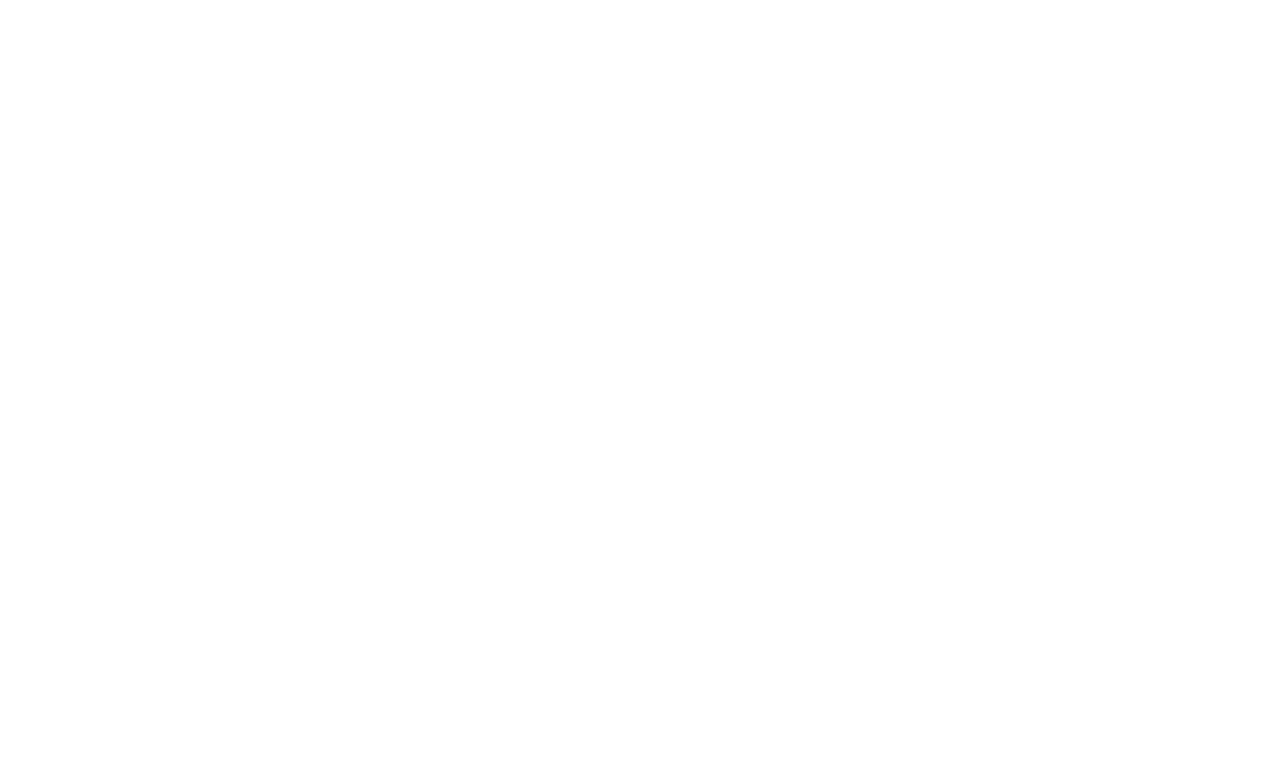
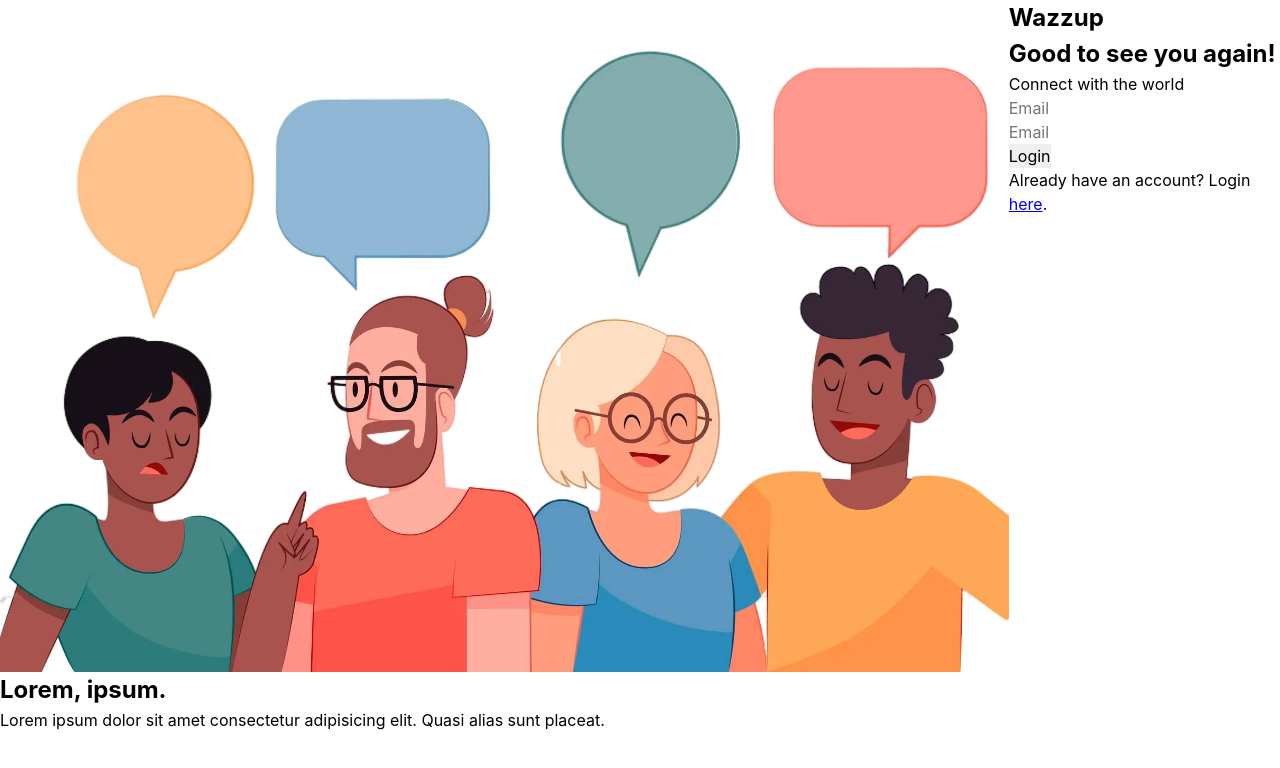
Before and after one commit to evanckennedy/wazzup, a React (Vite) app in the folder frontend/: page / in a window 1280 px wide. Shown: the top 768 px of the page. Built offline with nearby package versions, Linux system fonts and the light colour scheme.

Commit message:
add components for auth page

```diff
--- a/frontend/src/App.jsx
+++ b/frontend/src/App.jsx
@@ -4,6 +4,7 @@ import Messages from "./pages/Messages";
 function App() {
   return (
     <>
+      <Authorization />
     </>
   );
 }
--- /dev/null
+++ b/frontend/src/components/AuthHeader.jsx
@@ -0,0 +1,9 @@
+import React from 'react'
+
+function AuthHeader() {
+  return (
+    <h1>Wazzup</h1>
+  )
+}
+
+export default AuthHeader
--- /dev/null
+++ b/frontend/src/components/AuthPrompt.jsx
@@ -0,0 +1,15 @@
+import React from 'react'
+
+function AuthPrompt({ isLoginDisplay }) {
+  return (
+    <p>
+      {isLoginDisplay ? (
+        <>Don't have an account? Sign up <a href="/signup">here</a>.</>
+      ) : (
+        <>Already have an account? Login <a href="/login">here</a>.</>
+      )}
+    </p>
+  )
+}
+
+export default AuthPrompt
--- /dev/null
+++ b/frontend/src/components/LoginForm.jsx
@@ -0,0 +1,31 @@
+import React, { useState } from 'react'
+
+
+function LoginForm() {
+  const [email, setEmail] = useState('');
+  const [password, setPassword] = useState('');
+
+  return (
+    <>
+      <h2>Good to see you again!</h2>
+      <p>Connect with the world</p>
+      <form action="">
+        <input
+          type="email"
+          placeholder='Email'
+          value={email}
+          onChange={e => setEmail(e.target.value)}
+        />
+        <input
+          type="password"
+          placeholder='Email'
+          value={password}
+          onChange={e => setPassword(e.target.value)}
+        />
+        <button type='submit'>Login</button>
+      </form>
+    </>
+  )
+}
+
+export default LoginForm
--- a/frontend/src/pages/Authorization.jsx
+++ b/frontend/src/pages/Authorization.jsx
@@ -1,8 +1,23 @@
 import React from 'react'
+import authBanner from '../media/auth-image-alt.webp'
+import AuthHeader from '../components/AuthHeader'
+import AuthPrompt from '../components/AuthPrompt'
+import LoginForm from '../components/LoginForm'
 
 function Authorization() {
   return (
-    <div>Authorization</div>
+    <div className='flex'>
+      <section className='auth-banner'>
+        <img src={authBanner} alt="authorization banner image" />
+        <h2>Lorem, ipsum.</h2>
+        <p>Lorem ipsum dolor sit amet consectetur adipisicing elit. Quasi alias sunt placeat.</p>
+      </section>
+      <section>
+        <AuthHeader />
+        <LoginForm />
+        <AuthPrompt />
+      </section>
+    </div>
   )
 }
 
--- a/frontend/src/style/index.css
+++ b/frontend/src/style/index.css
@@ -39,6 +39,7 @@
   --white: #FFF;
   --checkmark-blue: #34B7F1;
   --outgoing-chat-bubble: #ECE5DD;
+  --very-light-green: #dcf8c6;
 }
 
 body {
```
Also changed, not shown: frontend/src/media/auth-image-alt.webp (renamed from frontend/src/media/hand-drawn-flat-people-talking.webp), frontend/src/media/auth-image.webp (renamed from frontend/src/media/hand-drawn-business-communication-concept.webp).
